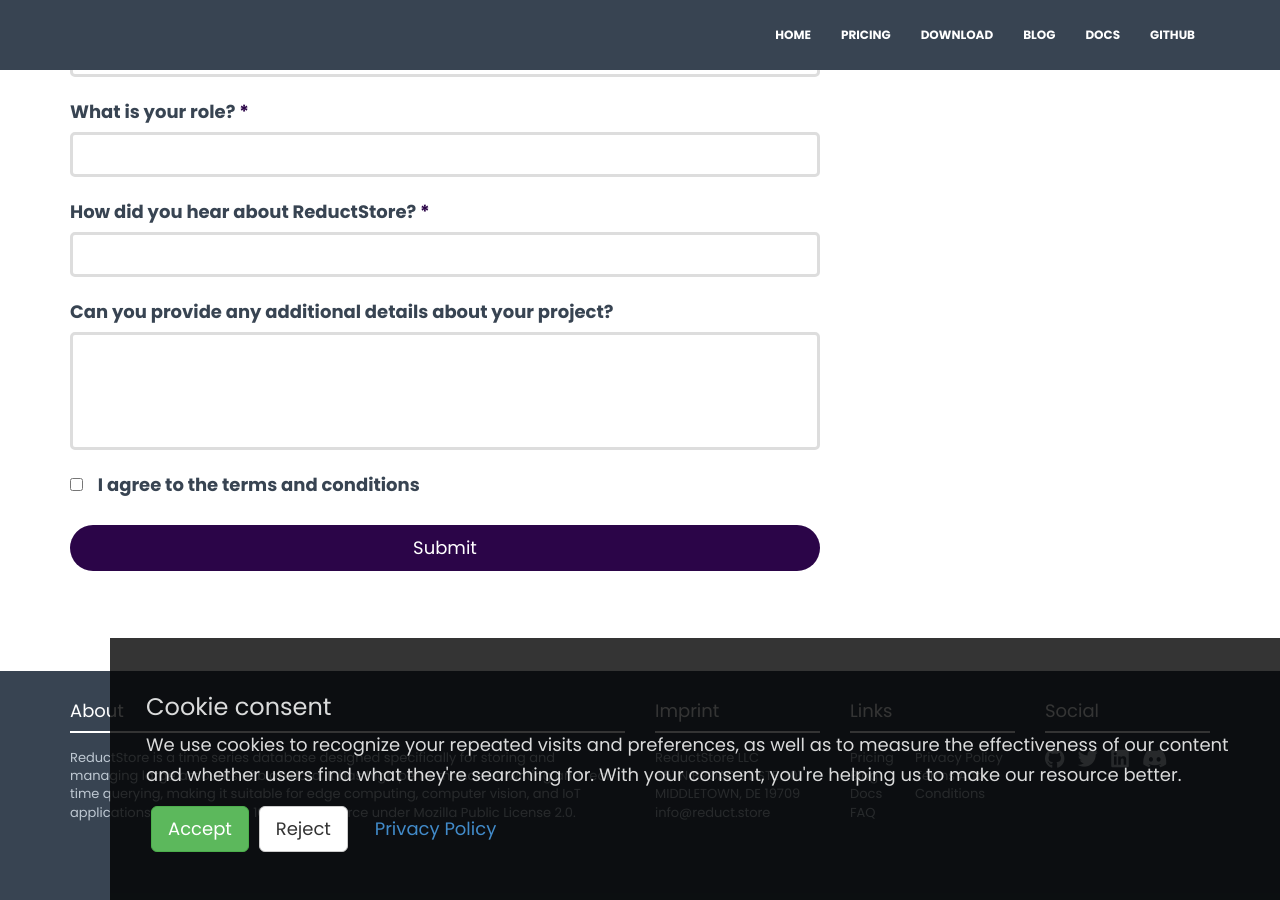
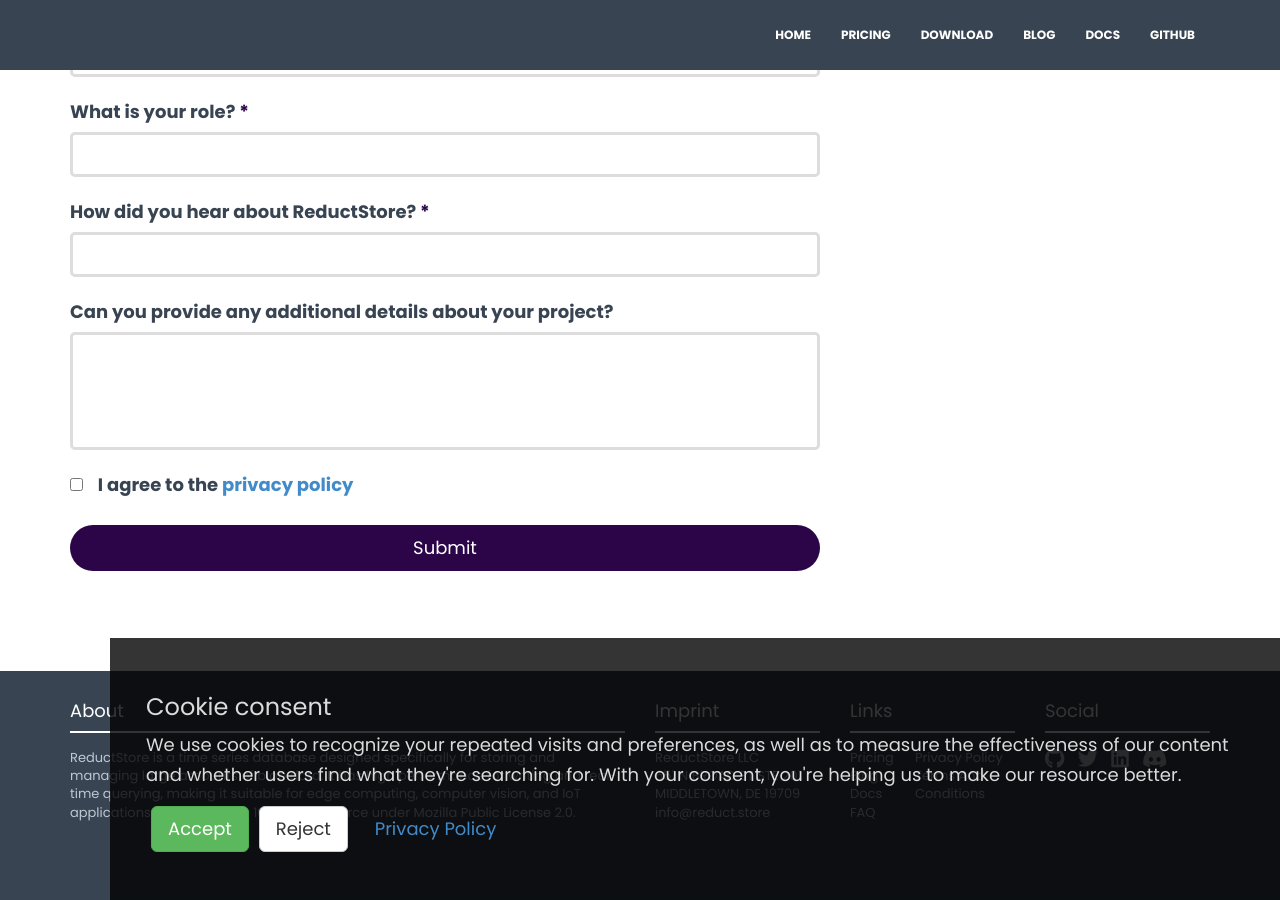
Before and after one commit to reductstore/homepage, a Jekyll site: the page built from contact.html, in a window 1280 px wide and 900 px high, scrolled down 573 px. Built offline with Jekyll 4.4.1, drawn with Linux system fonts in a browser that asks for light colours; nearby versions of some CDN libraries.

Commit message:
Add link to privacy_policy

```diff
--- a/contact.html
+++ b/contact.html
@@ -48,7 +48,9 @@
         </div>
         <div class="form-check">
           <input type="checkbox" class="form-check-input" id="consentCheck1" required>
-          <label class="form-check-label" for="consentCheck1">I agree to the terms and conditions</label>
+          <label class="form-check-label" for="consentCheck1">I agree to the <a href="/privacy_policy">privacy
+              policy</a>
+          </label>
         </div>
         <button type="submit" class="btn contact">Submit</button>
       </form>
```
